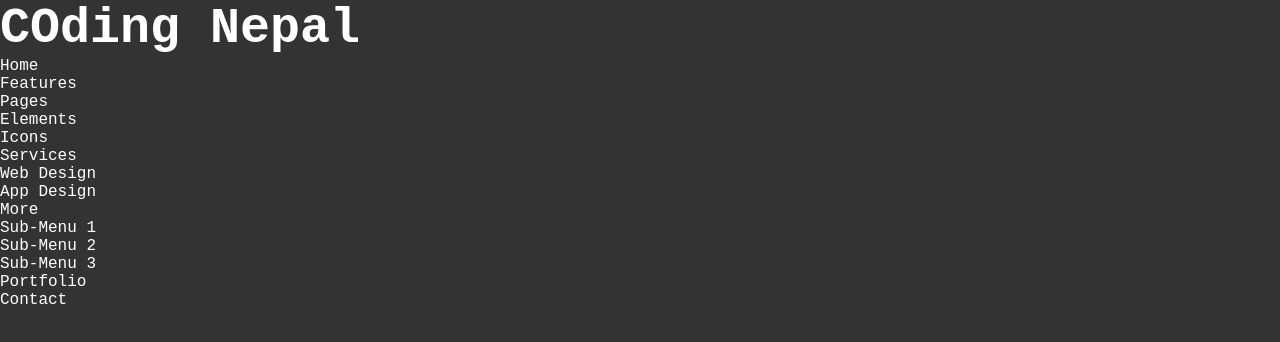
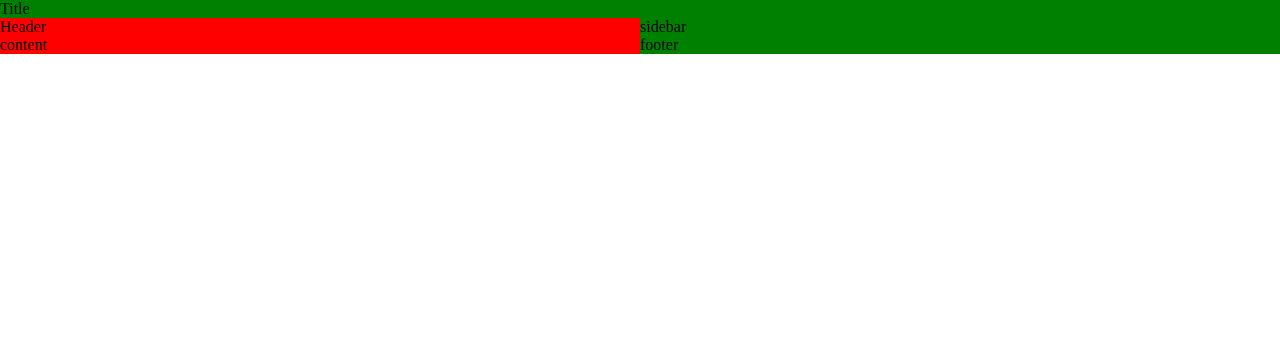
Before and after one commit to Levidepsi/Forms, a plain HTML site: page Responsive.html in a window 1280 px wide. Drawn offline with Linux system fonts and the light colour scheme.

Commit message:
Add files via upload

```diff
--- a/Responsive.css
+++ b/Responsive.css
@@ -1,38 +1,21 @@
 *{
+    padding: 0;
     margin: 0;
-    padding: 0;
-    box-sizing: border-box;
 }
 
-body{
-    font-family: 'Courier New', Courier, monospace;
-    background-color: #333;
-    color: white;
+.grid{
+    display: grid;
+    grid-template-columns: 1fr 1fr;
 }
 
-a{
-    text-decoration: none;
-    color: white;
+.title{
+    grid-column: 1/3;
 }
 
-h1{
-    font-size: 50px;
-}
-.container{
-    display: grid;
-}
-ul{
-    display: grid;
-    grid-template-columns: ;
+.grid div:nth-child(even){
+ background-color: red;
 }
 
-#nav.bar{
-    align-content: center;
-    width: 100%;
-    height: 100%;
-    margin: auto;
-    padding: 10px;
-    text-align: center;
-    align-content: center;
-    overflow: hidden;
-}
+.grid div:nth-child(odd){
+    background-color: green;
+   }
--- a/Responsive.html
+++ b/Responsive.html
@@ -4,44 +4,21 @@
     <meta charset="UTF-8">
     <meta name="viewport" content="width=device-width, initial-scale=1.0">
     <link rel="stylesheet" href="Responsive.css">
+    <link rel="stylesheet" href="Reset.css">
     <title>Document</title>
 </head>
 <body>
-    <nav id="nav-bar" class="nav-bar">
-        <h1>COding Nepal</h1>
-        <div class="container">
-        <ul>
-            <li>
-                <a href="#">Home</a>
-            </li>
-            <li>
-                <a href="#">Features</a>
-                <ul>
-                    <li><a href="#">Pages</a></li>
-                    <li><a href="#">Elements</a></li>
-                    <li><a href="#">Icons</a></li>
-                </ul>
-            </li>
-            <li>
-                <a href="#">Services</a>
-                <ul>
-                    <li><a href="#">Web Design</a></li>
-                    <li><a href="#">App Design</a></li>
-                    <li>
-                        <a href="#">More</a>
-                    <ul>
-                        <li><a href="#">Sub-Menu 1</a></li>
-                        <li><a href="#">Sub-Menu 2</a></li>
-                        <li><a href="#">Sub-Menu 3</a></li>
-                    </ul>
-                    </li>
-                </ul>
-            </li>
-            <li><a href="#">Portfolio</a></li>
-            <li><a href="#">Contact</a></li>
-        </ul>
+    <div class="grid">
+        <!-- <div>1</div>
+        <div>2</div>
+        <div>3</div>
+        <div>4</div>
+        <div>5</div> -->
+        <div class="title">Title</div>
+        <div class="header">Header</div>
+        <div class="sidebar">sidebar</div>
+        <div class="content">content</div>
+        <div class="footer">footer</div>
     </div>
-    </nav>
-
 </body>
 </html>
```
